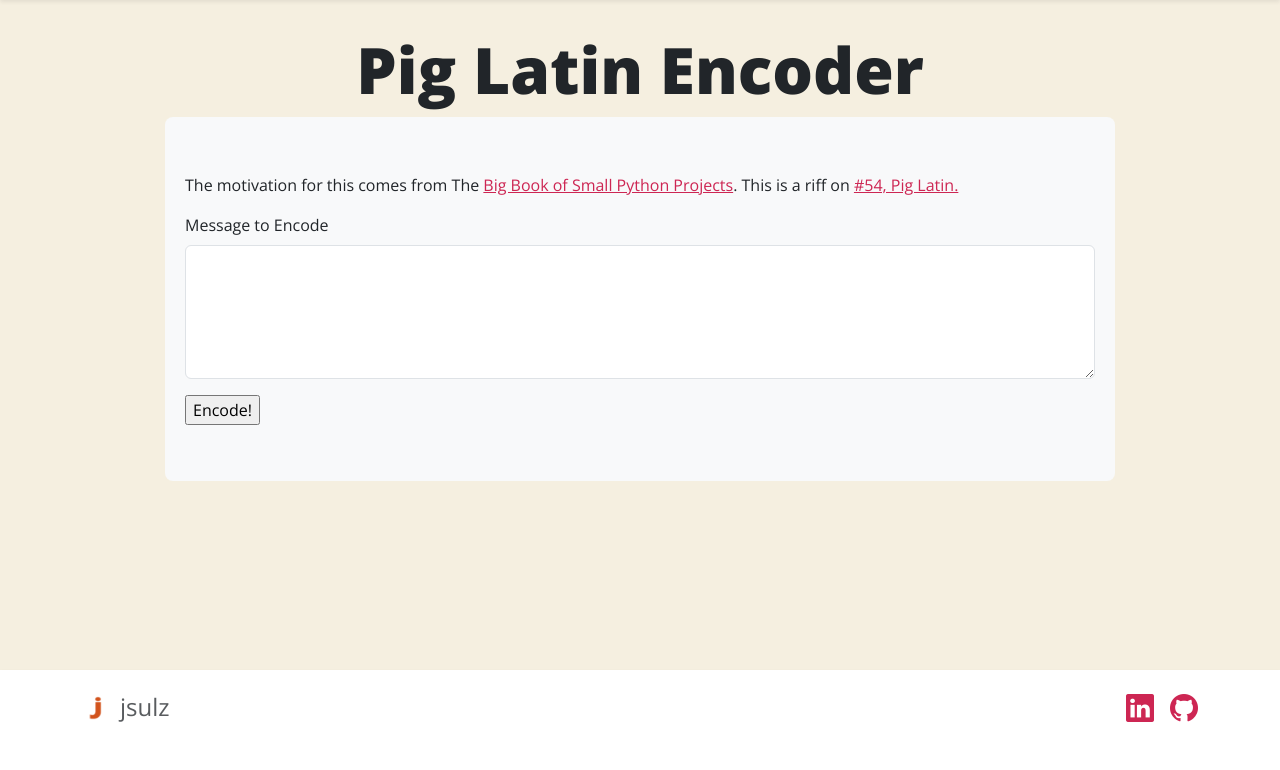
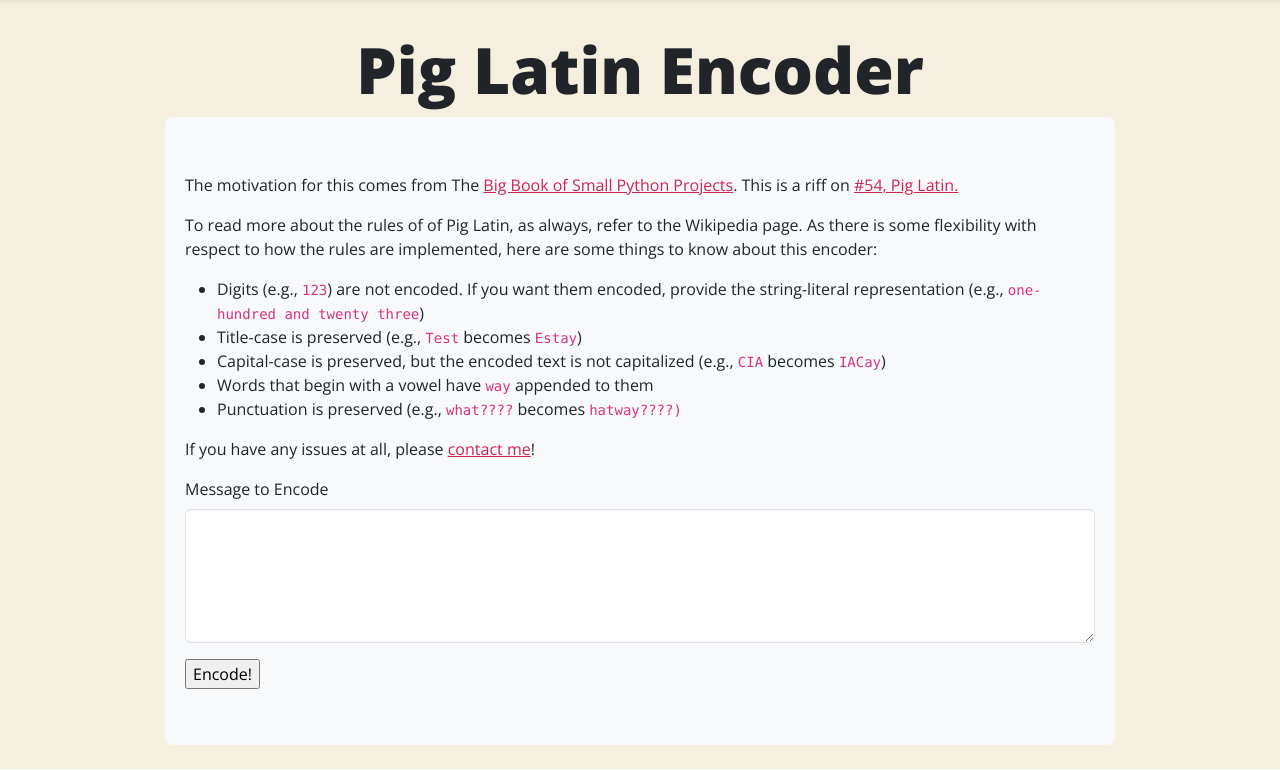
Before and after one commit to jsulz/playground, a Flask app: page /pig-latin-encoder in a window 1280 px wide. Shown: the part 56-826 px from the top of the page. Before the commit the page ends 778 px from the top, so only its background shows below. Run offline with Flask 3, Linux system fonts and the light colour scheme; parts of the project's set-up code (start-up, migrations or seed data) failed here and were passed over.

Commit message:
done with pig latin;

```diff
--- a/playground/pig_latin_encoder.py
+++ b/playground/pig_latin_encoder.py
@@ -1,3 +1,4 @@
+import re
 from flask import Blueprint, render_template, request
 
 ple = Blueprint("pig-latin-encoder", __name__, template_folder="templates")
@@ -7,16 +8,19 @@ ple = Blueprint("pig-latin-encoder", __name__, template_folder="templates")
 def pig_latin_encoder():
     if request.method == "POST":
         results = {}
+        results["digits"] = set()
         punctuation = {"(", ")", ".", ",", "!", "?", ":", ";", "'", '"'}
         vowels = {"a", "e", "i", "o", "u", "y"}
         # Take the string and split it on ' '
-        message = request.form["message"].split(" ")
+        message = re.findall(r"\S+|\n", request.form["message"])
         for i, word in enumerate(message):
             if word.isdigit():
                 results["error"] = True
-                return render_template(
-                    "bbospp/piglatinencoder.html.jinja", results=results
-                )
+                results["digits"].add(word)
+                continue
+
+            if not word.isalpha():
+                continue
 
             # for each word, first check to see if the end is a puncuation
             # if it is, count how many letters are puncuation and ignore them
@@ -53,4 +57,5 @@ def pig_latin_encoder():
         results["encoded"] = " ".join(message)
 
         return render_template("bbospp/piglatinencoder.html.jinja", results=results)
+
     return render_template("bbospp/piglatinencoder.html.jinja")
--- a/playground/templates/bbospp/piglatinencoder.html.jinja
+++ b/playground/templates/bbospp/piglatinencoder.html.jinja
@@ -13,6 +13,20 @@
                         Projects</a>. This is a riff on <a
                         href="https://inventwithpython.com/bigbookpython/project54.html">#54,
                         Pig Latin.</a></p>
+                <p>To read more about the rules of of Pig Latin, as always, refer to the Wikipedia page. As there is
+                    some flexibility with respect to how the rules are implemented, here are some things to know about
+                    this encoder: </p>
+                <ul>
+                    <li>Digits (e.g., <code>123</code>) are not encoded. If you want them encoded, provide the
+                        string-literal
+                        representation (e.g., <code>one-hundred and twenty three</code>)</li>
+                    <li>Title-case is preserved (e.g., <code>Test</code> becomes <code>Estay</code>)</li>
+                    <li>Capital-case is preserved, but the encoded text is not capitalized (e.g., <code>CIA</code>
+                        becomes <code>IACay</code>)</li>
+                    <li>Words that begin with a vowel have <code>way</code> appended to them</li>
+                    <li>Punctuation is preserved (e.g., <code>what????</code> becomes <code>hatway????)</code></li>
+                </ul>
+                <p>If you have any issues at all, please <a href="https://www.jsulz.com/contact">contact me</a>!</p>
                 <form action="/pig-latin-encoder" method="POST">
                     <div class="mb-3">
                         <label for="message" class="form-label">Message to Encode</label>
@@ -23,11 +37,18 @@
                 {% if results %}
                 <div class="mt-5">
                     {% if results.error %}
-                    <p>Sorry, one of the values you entered was an integer. The pig latin encoder can only deal with
-                        strings. Please remove the following numbers from your text:</p>
-                    {% else %}
-                    <p>Encoded message:</p>
-                    <p class="user-select-all">{{ results.encoded }}</p>
+                    <p>Sorry, one of the values you entered was an integer. The pig latin encoder will only encode
+                        strings. If you want these values encoded, remove the following numbers from your text with
+                        their string-literals:</p>
+                    <ul>
+                        {% for digit in results.digits %}
+                        <li>{{ digit }}</li>
+                        {% endfor %}
+                    </ul>
+                    <p>The encoded message below includes these numbers without any modification.</p>
+                    {% endif %}
+                    <h2>Encoded message</h2>
+                    <p style="white-space:pre-wrap" class="user-select-all">{{ results.encoded }}</p>
                     <button type="button" id="copy-select-all" class="btn btn-primary">Click to copy the encoded
                         message!</button>
                     <div class="toast-container position-fixed bottom-0 end-0 p-5">
@@ -42,7 +63,6 @@
                             </div>
                         </div>
                     </div>
-                    {% endif %}
                 </div>
                 {% endif %}
             </div>
--- a/playground/templates/pages/home.html.jinja
+++ b/playground/templates/pages/home.html.jinja
@@ -9,7 +9,8 @@ endblock %}
                 and this is my playground.</p>
             <p>This small, spunky website is dedicated to exploring new technologies, tinkering with toy projects, and
                 in general, just playing around. If you're curious, you can <a href="/about">read more about what's
-                    going on under the hood</a>.</p>
+                    going on under the hood</a> or just check out the source on <a
+                    href="https://github.com/jsulz/playground">GitHub</a>.</p>
             <p>Feel free to explore some of the sandboxes below and if you have any questions or just want to chat, <a
                     href="https://www.jsulz.com/contact">my blog's contact page</a> should point you in the right
                 direction <i class="bi-emoji-smile"></i></p>
```
